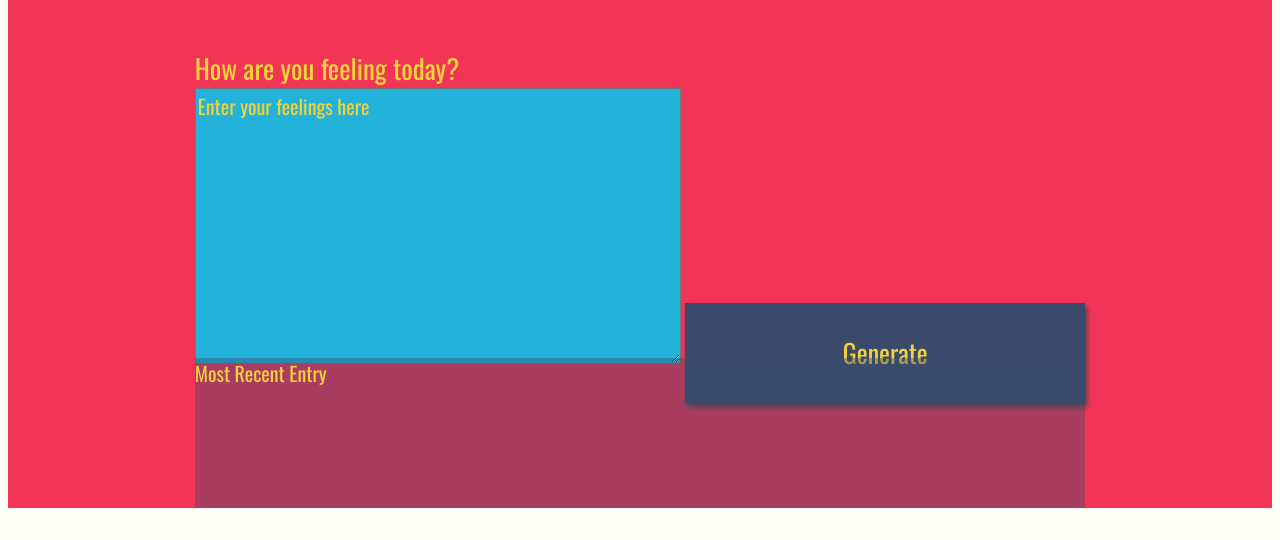
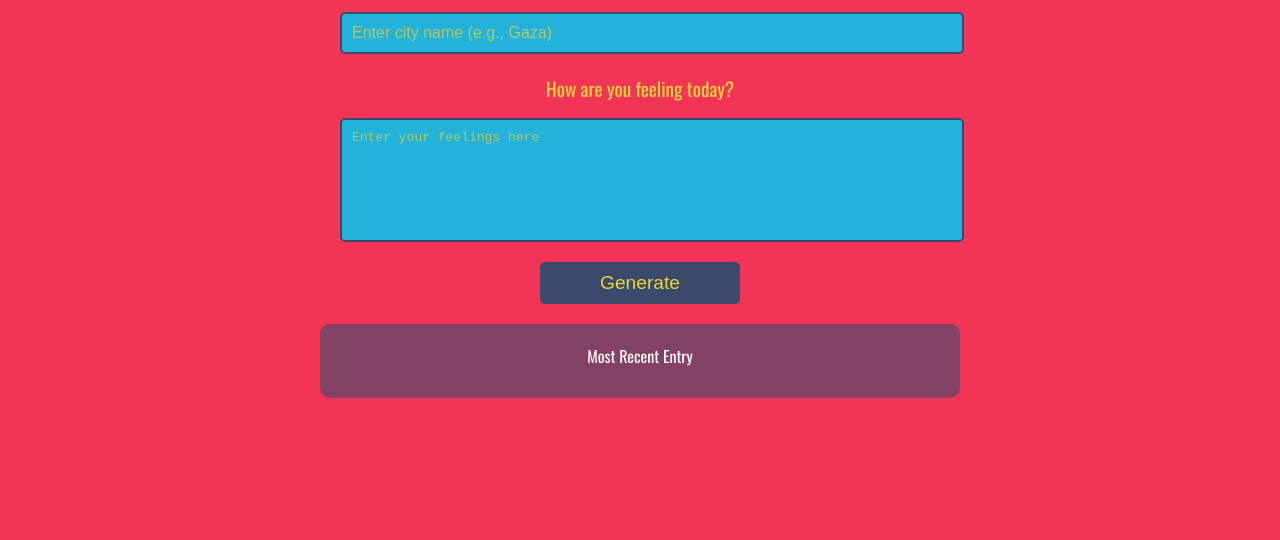
Before and after one commit to ReemaKusa/weather-journal-app, a website: page projects/weather-journal-app/website/index.html in a window 1280 px wide. Shown: the part 300-840 px from the top of the page. Before the commit the page ends 816 px from the top, so only its background shows below. Drawn offline with nearby package versions, Linux system fonts and the light colour scheme; a web font is replaced by a local one.

Commit message:
Final Edits

```diff
--- a/projects/weather-journal-app/website/app.js
+++ b/projects/weather-journal-app/website/app.js
@@ -1,51 +1,74 @@
-const baseUrl = 'https://api.openweathermap.org/data/2.5/weather?zip=';
-const apiKey = 'ReemaK';
+const baseUrl = 'https://api.openweathermap.org/data/2.5/weather?q=';
+const apiKey = '7eb26932610bad487d5086f4383e5b32';
 
 let d = new Date();
 let newDate = `${d.getMonth() + 1}.${d.getDate()}.${d.getFullYear()}`;
 
-const getWeatherData = async (zip) => {
-    const response = await fetch(`${baseUrl}${zip}&appid=${apiKey}`);
+// Function to fetch weather data
+const getWeatherData = async (city) => {
     try {
+        const response = await fetch(`${baseUrl}${city}&appid=${apiKey}&units=metric`); // Added units=metric for Celsius
+        if (!response.ok) {
+            throw new Error(`City not found or API issue. Status: ${response.status}`);
+        }
         return await response.json();
     } catch (error) {
-        console.log('Error:', error);
+        console.error('Error fetching weather data:', error.message);
     }
 };
 
+// Function to post data to the server
 const postData = async (url = '', data = {}) => {
+    try {
         const response = await fetch(url, {
             method: 'POST',
             headers: { 'Content-Type': 'application/json' },
             body: JSON.stringify(data),
         });
-    try {
+        if (!response.ok) {
+            throw new Error('Error posting data to the server.');
+        }
         return await response.json();
     } catch (error) {
-        console.log('Error:', error);
+        console.error('Error posting data:', error.message);
     }
 };
 
+// Function to update the UI
 const updateUI = async () => {
+    try {
         const request = await fetch('/all');
-    try {
+        if (!request.ok) {
+            throw new Error('Error fetching data from the server.');
+        }
         const data = await request.json();
         document.getElementById('date').innerHTML = `Date: ${data.date}`;
-        document.getElementById('temp').innerHTML = `Temperature: ${data.temperature}`;
+        document.getElementById('temp').innerHTML = `Temperature: ${data.temperature} °C`;
         document.getElementById('content').innerHTML = `Feelings: ${data.userResponse}`;
     } catch (error) {
-        console.log('Error:', error);
+        console.error('Error updating the UI:', error.message);
     }
 };
 
+// Event listener for the generate button
 document.getElementById('generate').addEventListener('click', async () => {
-    const zip = document.getElementById('zip').value;
+    const city = document.getElementById('zip').value; // Use city name instead of ZIP
     const feelings = document.getElementById('feelings').value;
-    const weatherData = await getWeatherData(zip);
+
+    if (!city) {
+        alert('Please enter a city name.');
+        return;
+    }
+
+    const weatherData = await getWeatherData(city);
+    if (weatherData && weatherData.main) {
         await postData('/add', {
             temperature: weatherData.main.temp,
             date: newDate,
             userResponse: feelings,
         });
         updateUI();
+    } else {
+        alert('Unable to fetch weather data. Please check the city name and try again.');
+    }
 });
--- a/projects/weather-journal-app/website/index.html
+++ b/projects/weather-journal-app/website/index.html
@@ -7,29 +7,28 @@
   <link rel="stylesheet" href="style.css">
 </head>
 <body>
-<div id = "app">
-  <div class ="holder headline">
-    Weather Journal App
+  <div id="app">
+    <div class="holder headline">
+      <h1>Weather Journal App</h1>
     </div>
-  <div class ="holder zip">
+    <div class="holder zip">
       <label for="zip">Enter Zipcode here</label>
-    <input type="text" id="zip" placeholder="enter zip code here">
+      <input type="text" id="zip" placeholder="Enter city name (e.g., Gaza)" />
     </div>
-  <div class ="holder feel">
+    <div class="holder feel">
       <label for="feelings">How are you feeling today?</label>
-    <textarea class= "myInput" id="feelings" placeholder="Enter your feelings here" rows="9" cols="50"></textarea>
-    <button id="generate" type = "submit"> Generate </button>
+      <textarea class="myInput" id="feelings" placeholder="Enter your feelings here"></textarea>
+      <button id="generate" type="submit">Generate</button>
     </div>
-  <div class ="holder entry">
-    <div class = "title">Most Recent Entry</div>
-   <div id = "entryHolder">
-    <div id = "date"></div>
-   <div id = "temp"></div>
-   <div id = "content"></div>
+    <div class="holder entry">
+      <div class="title">Most Recent Entry</div>
+      <div id="entryHolder">
+        <div id="date"></div>
+        <div id="temp"></div>
+        <div id="content"></div>
       </div>
     </div>
   </div>
   <script src="app.js" type="text/javascript"></script>
-
 </body>
 </html>
--- a/projects/weather-journal-app/website/style.css
+++ b/projects/weather-journal-app/website/style.css
@@ -1,111 +1,96 @@
-body{
+body {
     background: #fffff8;
     font-family: -apple-system, BlinkMacSystemFont, sans-serif;
+    margin: 0;
+    padding: 0;
   }
 
-#app{
-    display: grid;
-    grid-auto-rows: minmax(150px, auto);
-    /* grid-template-columns:  */
-    height:100vh;
+  #app {
+    display: flex;
+    flex-direction: column;
+    align-items: center;
+    justify-content: center;
+    min-height: 100vh;
     background: #f23557;
     color: #f0d43a;
-    justify-content: center;
-    grid-gap: 1em;
-    font-size: 20px;
     font-family: 'Oswald', sans-serif;
+    padding: 20px;
   }
 
-.holder{
-
+  .holder {
+    width: 100%;
+    max-width: 600px;
+    margin: 10px 0;
+    text-align: center;
   }
 
-.entry{
-    background: rgba(59, 74, 107, .4);
+  .headline h1 {
+    font-size: 2.5em;
+    margin-bottom: 20px;
   }
 
-#entryHolder{
-
+  label {
+    font-size: 1.2em;
+    margin-bottom: 10px;
+    display: block;
   }
 
-#date{
-
+  input, textarea {
+    width: 100%;
+    padding: 10px;
+    margin-top: 5px;
+    font-size: 1em;
+    border: 2px solid #3b4a6b;
+    border-radius: 5px;
+    background: #22b2da;
+    color: #f0d43a;
   }
 
-#temp{
-
+  textarea {
+    resize: none;
+    height: 100px;
   }
 
-#content{
-
+  button {
+    width: 100%;
+    max-width: 200px;
+    margin-top: 15px;
+    padding: 10px;
+    font-size: 1.2em;
+    border: none;
+    border-radius: 5px;
+    background: #3b4a6b;
+    color: #f0d43a;
+    cursor: pointer;
+    transition: background 0.3s ease;
   }
 
-.headline {
-
-}
-.title{
-
+  button:hover {
+    background: #2c3b5a;
   }
 
-/*  Basic Styling To Override Default For Basic HTML Elements */
-label{
-    display:block;
-    font-size: 27px;
+  .entry {
+    background: rgba(59, 74, 107, 0.6);
+    border-radius: 10px;
+    padding: 20px;
+    color: #fff;
   }
 
-input{
-    display:block;
-    height: 60px;
-    width: 320px;
-    background:#22b2da;
-    color: #f0d43a;
-    font-size: 20px;
-    font-family: 'Oswald', sans-serif;
-    border: none;
+  #entryHolder {
+    margin-top: 10px;
   }
 
-button{
-    width: 400px;
-    height: 100px;
-    background: #3b4a6b;
-    color: #f0d43a;
-    font-size: 26px;
-    font-family: 'Oswald', sans-serif;
-    border: none;
-    box-shadow: 2px 4px 5px #444;
-}
-h1{
-    font-size: 36px;
+  #date, #temp, #content {
+    margin: 5px 0;
+    font-size: 1em;
   }
 
-textarea{
-    background:#22b2da;
+  ::placeholder {
     color: #f0d43a;
-    font-size: 20px;
-    font-family: 'Oswald', sans-serif;
-}
-/* Reset style for HTML element on active to have no border*/
-input:focus,
-select:focus,
-textarea:focus,
-button:focus {
-    outline: none;
-}
-/* Style for Placeholder Text*/
-::placeholder { /* Firefox, Chrome, Opera */
-    color: #f0d43a;
-    font-family: 'Oswald', sans-serif;
-
+    opacity: 0.7;
   }
 
-:-ms-input-placeholder { /* Internet Explorer 10-11 */
-    color: #f0d43a;
-    font-family: 'Oswald', sans-serif;
-
+  input:focus, textarea:focus, button:focus {
+    outline: none;
+    border: 2px solid #f0d43a;
   }
-
-::-ms-input-placeholder { /* Microsoft Edge */
-    color: #f0d43a;
-    font-family: 'Oswald', sans-serif;
-
-}
```
Lines whose indentation alone changed are shown as unchanged.
